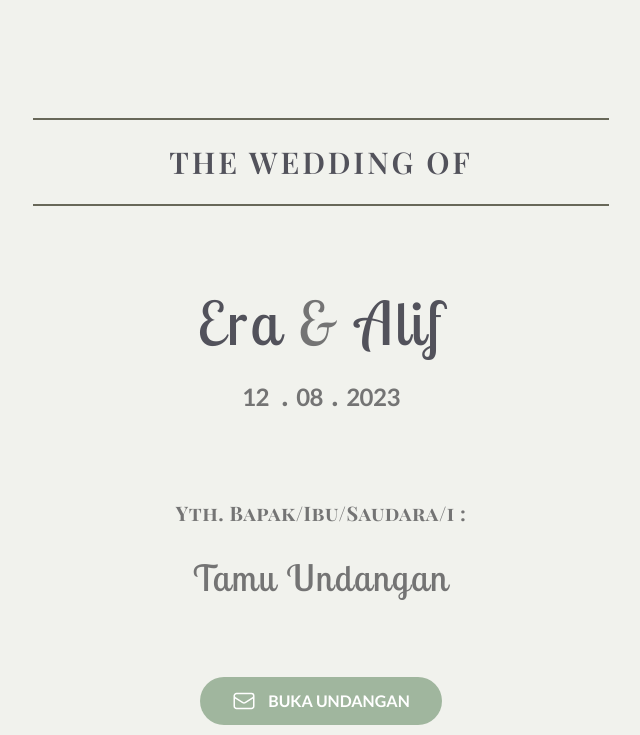
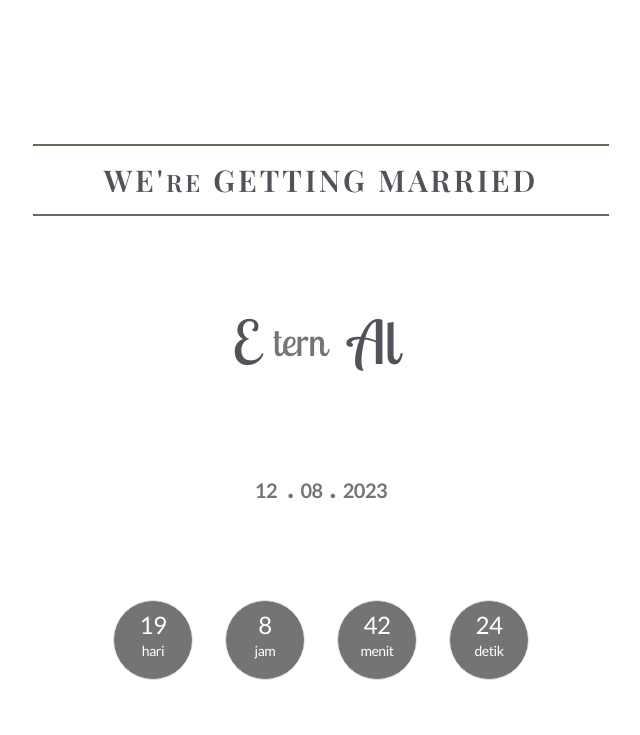
Before and after one commit to eternal51/eternal51.github.io, a website: page index.html in a window 1280 px wide. Shown: the top 735 px of the page, without its empty margins (319-959 px from the left). Drawn offline with nearby package versions, Linux system fonts and the light colour scheme; a web font is replaced by a local one.

Commit message:
fix: mengubah style countdown

```diff
--- a/index.html
+++ b/index.html
@@ -12,7 +12,7 @@
     <!-- Amplop -->
     <div
       id="amplop"
-      class="fixed left-0 top-0 z-[9999] h-full w-full bg-sage-1 transition duration-[400ms] ease-in-out"
+      class="fixed left-0 top-0 z-[9999] hidden h-full w-full bg-sage-1 transition duration-[400ms] ease-in-out"
     >
       <div class="container">
         <div class="h-full w-full px-4">
@@ -143,7 +143,7 @@
             </p>
             <ul
               id="countDown"
-              class="mb-[16.67%] flex items-center justify-center text-center font-sans text-lg text-white lg:text-2xl"
+              class="mb-[16.67%] flex text-center justify-center font-sans text-lg text-white lg:text-2xl"
             ></ul>
           </div>
 
--- a/src/input.css
+++ b/src/input.css
@@ -17,7 +17,7 @@ body {
 }
 
 .countdown-list {
-  @apply mx-2 block h-16 w-16 rounded-full border bg-dark-1 p-2 transition-all ease-linear hover:bg-dark-2 hover:ring-2 hover:ring-dark-1 md:h-20 md:w-20 lg:mx-4;
+  @apply mx-2 h-16 w-16 rounded-full border bg-dark-1 p-2 transition-all ease-linear hover:bg-dark-2 hover:ring-2 hover:ring-dark-1 md:h-20 md:w-20 lg:mx-4 flex justify-center items-center md:block;
 }
 
 .countdown-unit {
```
Also changed, not shown: dist/css/style.css.
